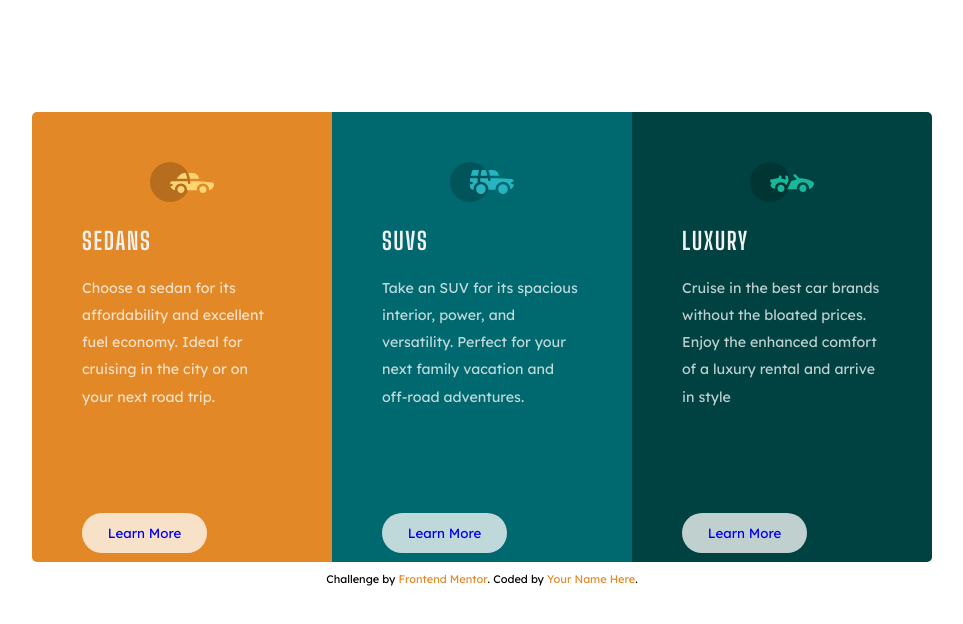
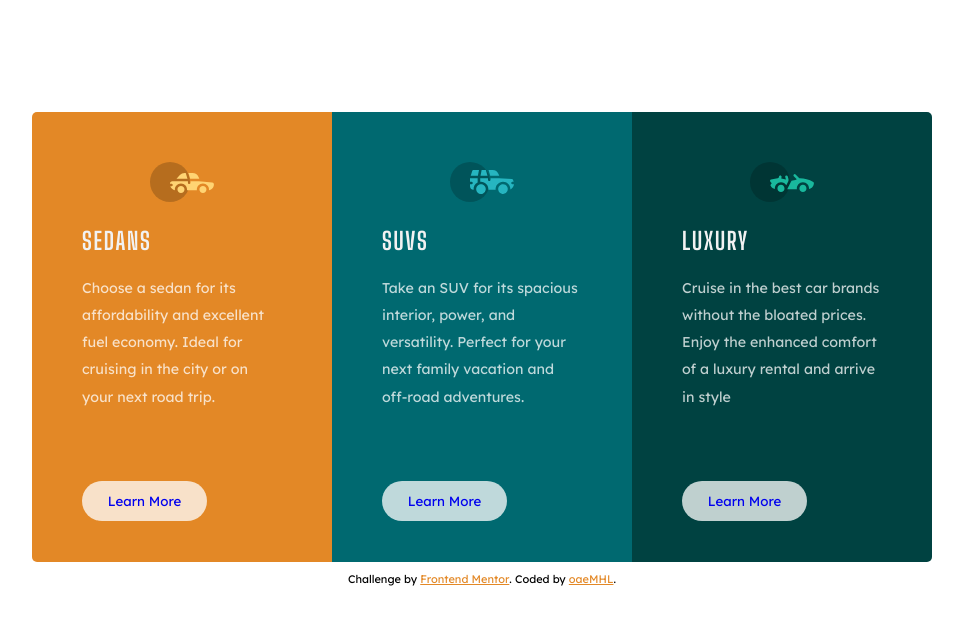
Before and after one commit to oaeMHL/3-column-preview-card-component-main, a plain HTML site: page index.html in a window 1280 px wide. Shown: the whole page, without its empty margins (158-1121 px from the left). Drawn offline with Linux system fonts and the light colour scheme.

Commit message:
final2
some shits to improve

```diff
--- a/assets/css/styles.css
+++ b/assets/css/styles.css
@@ -25,7 +25,7 @@ button, button.more{
     height: 40px;
     border-radius: 20px;
     border: none;
-    margin-top: 11vh;
+    margin-top: 7vh;
     font-family: 'Lexend Deca', sans-serif;
     background-color: var(--text-twhite);
     cursor: pointer;
@@ -37,7 +37,7 @@ button:hover, button.more:hover{
     height: 40px;
     border-radius: 20px;
     border: solid 2px var(--text-twhite);
-    margin-top:11vh;
+    margin-top: 7vh;
     font-family: 'Lexend Deca', sans-serif;
     background-color: transparent;
     color: var(--text-twhite);
@@ -97,14 +97,15 @@ h2{
     font-size: 11px;
     text-align: center;
     margin: 10px auto;
-
 }
 .attribution a {
     color: var(--main-orange);
+    text-decoration: underline;
 }
-.attribution a:visited {
+.attribution a:hover{
     color: var(--main-dark-cyan);
 }
+
 
 
 @media screen and (max-width: 900px){
--- a/index.html
+++ b/index.html
@@ -3,6 +3,7 @@
 <head>
   <meta charset="UTF-8">
   <meta name="viewport" content="width=device-width, initial-scale=1.0"> <!-- displays site properly based on user's device -->
+  <link rel="stylesheet" href="reset.css" media="screen" />
   <link rel="stylesheet" href="assets/css/styles.css">
   <link rel="preconnect" href="https://fonts.googleapis.com">
 <link rel="preconnect" href="https://fonts.gstatic.com" crossorigin>
@@ -48,7 +49,7 @@
     </div>
     <div class="attribution">
       Challenge by <a href="https://www.frontendmentor.io?ref=challenge" target="_blank">Frontend Mentor</a>.
-      Coded by <a href="#">Your Name Here</a>.
+      Coded by <a href="https://www.mhl-prod.ch" target="_blank">oaeMHL</a>.
     </div>
   </main>
 
```
